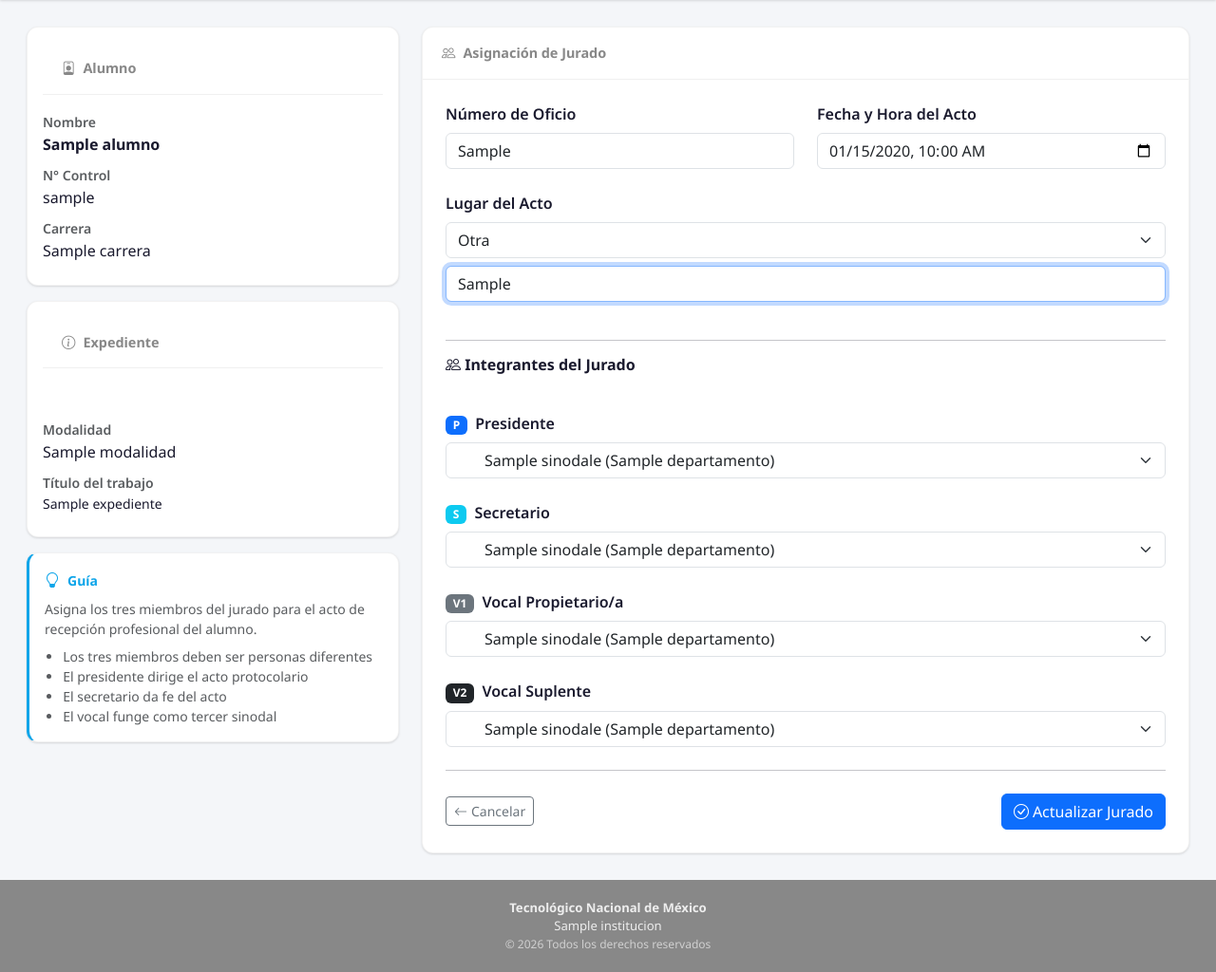
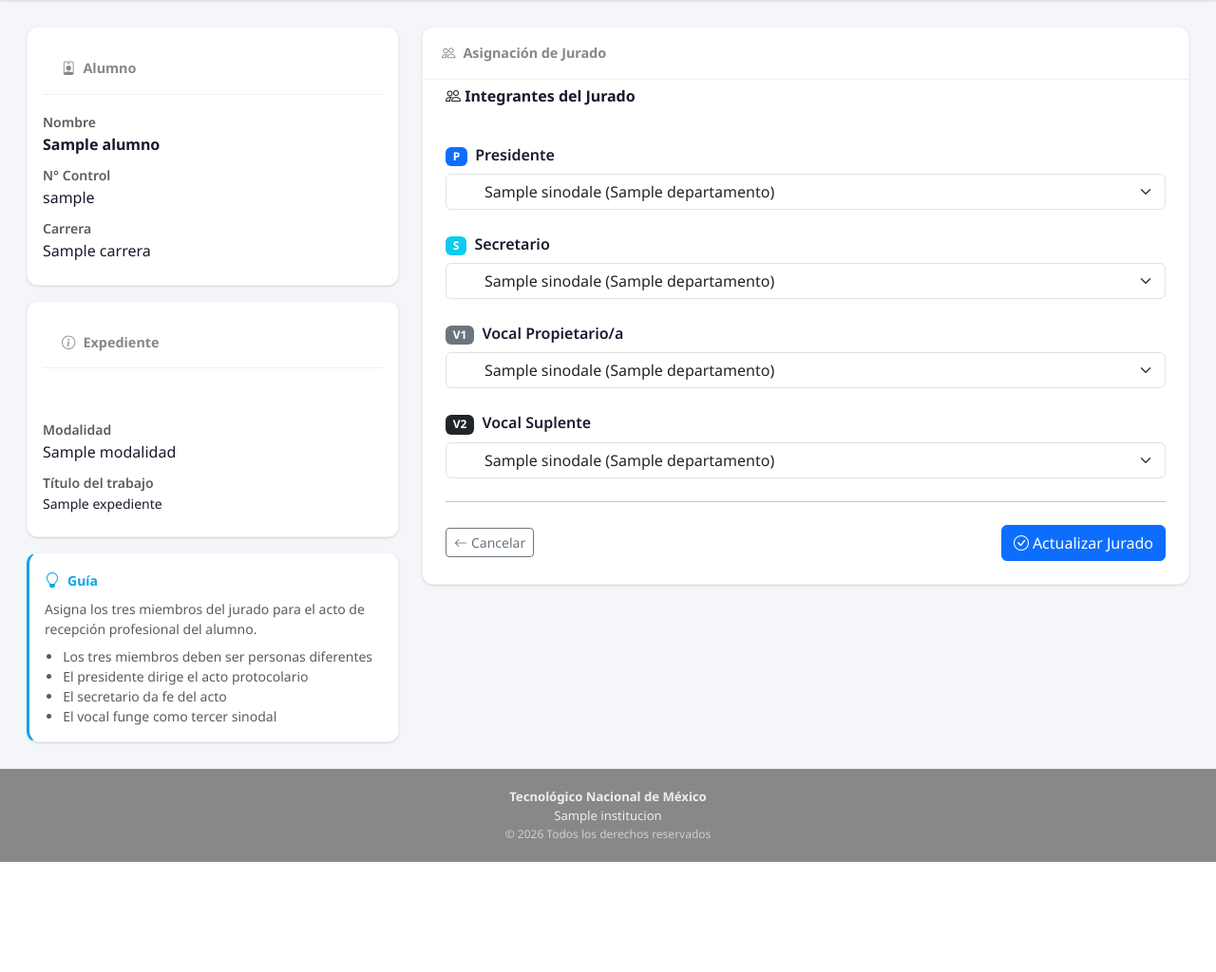
Before and after one commit to BelyView0/titulacion, a Django app: template templates/administracion/jefe/jurado_asignar.html in a window 1280 px wide. Shown: the part 158-1182 px from the top of the page at 95% size. After the commit the page ends 1066 px from the top, so only its background shows below. Run offline with Django 5.2, Linux system fonts and the light colour scheme; the template is opened without the code that fills it: most values are stand-ins (such as "Sample title", 1, 10 or a date in 2020); grey boxes marked "Sample" are stand-in pictures.

Commit message:
Separar asignacion de jurado y programacion de acto

```diff
--- a/templates/administracion/jefe/jurado_asignar.html
+++ b/templates/administracion/jefe/jurado_asignar.html
@@ -89,27 +89,7 @@
                     {% csrf_token %}
 
                     <div class="row g-4">
-                        <div class="col-md-6">
-                            <label class="form-label fw-semibold">Número de Oficio</label>
-                            <input type="text" name="numero_oficio" class="form-control" value="{{ jurado.numero_oficio|default:'' }}" required placeholder="ej: S.C./OPV/0099/2026">
-                        </div>
-                        <div class="col-md-6">
-                            <label class="form-label fw-semibold">Fecha y Hora del Acto</label>
-                            <input type="datetime-local" name="fecha_acto" class="form-control" value="{{ jurado.fecha_acto|date:'Y-m-d\TH:i' }}" required>
-                        </div>
-                        <div class="col-12">
-                            <label class="form-label fw-semibold">Lugar del Acto</label>
-                            <select id="select_lugar_acto" class="form-select mb-2">
-                                <option value="">— Seleccionar lugar —</option>
-                                <option value="SALA MAGNA (Edificio T)" {% if jurado.lugar_acto == 'SALA MAGNA (Edificio T)' %}selected{% endif %}>SALA MAGNA (Edificio T)</option>
-                                <option value="SALA DE TITULACIÓN (Edificio E)" {% if jurado.lugar_acto == 'SALA DE TITULACIÓN (Edificio E)' %}selected{% endif %}>SALA DE TITULACIÓN (Edificio E)</option>
-                                <option value="Otra" {% if jurado.lugar_acto and jurado.lugar_acto != 'SALA MAGNA (Edificio T)' and jurado.lugar_acto != 'SALA DE TITULACIÓN (Edificio E)' %}selected{% endif %}>Otra</option>
-                            </select>
-                            <input type="text" name="lugar_acto" id="input_lugar_acto" class="form-control" value="{{ jurado.lugar_acto|default:'' }}" required placeholder="Especifique el lugar...">
-                        </div>
-
-                        <div class="col-12 mt-4">
-                            <hr>
+                        <div class="col-12 mt-2">
                             <h6 class="fw-bold mb-3"><i class="bi bi-people"></i> Integrantes del Jurado</h6>
                         </div>
 
@@ -273,34 +253,5 @@ document.getElementById('btn-confirm-submit').addEventListener('click', function
     document.getElementById('formJurado').submit();
 });
 
-(function initLugarSelect() {
-    const select = document.getElementById('select_lugar_acto');
-    const input = document.getElementById('input_lugar_acto');
-
-    if (!select || !input) return;
-
-    function toggleInput() {
-        if (select.value === 'Otra') {
-            input.style.display = 'block';
-            input.readOnly = false;
-            if (input.value === 'SALA MAGNA (Edificio T)' || input.value === 'SALA DE TITULACIÓN (Edificio E)') {
-                input.value = '';
-            }
-            input.focus();
-        } else {
-            input.style.display = 'none';
-            input.readOnly = true;
-            input.value = select.value;
-        }
-    }
-
-    select.addEventListener('change', toggleInput);
-
-    // Al cargar la página, si no hay valor predefinido y es "Otra", asegurarse que el select lo refleje
-    if (!select.value && input.value && input.value !== 'SALA MAGNA (Edificio T)' && input.value !== 'SALA DE TITULACIÓN (Edificio E)') {
-        select.value = 'Otra';
-    }
-    toggleInput();
-})();
 </script>
 {% endblock %}
```
Also changed, not shown: administracion/views.py (+37 -38 lines), templates/administracion/acto/programar.html (+8 -0 lines), templates/administracion/jefe/expediente_detalle.html (+6 -2 lines), 2 other files.
